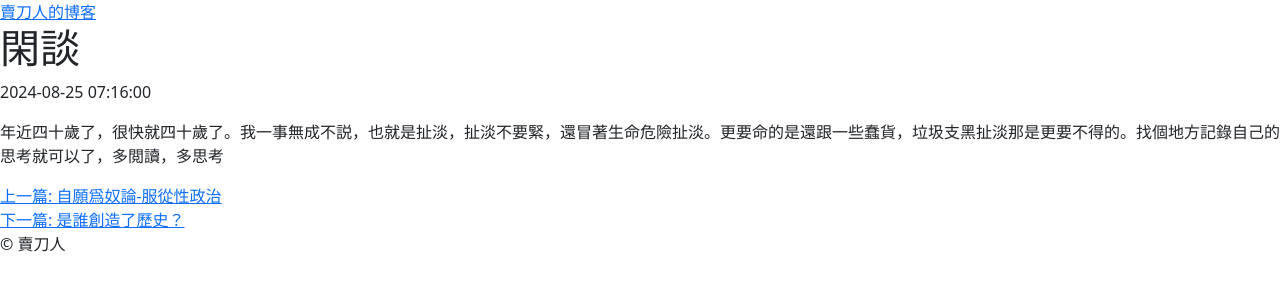
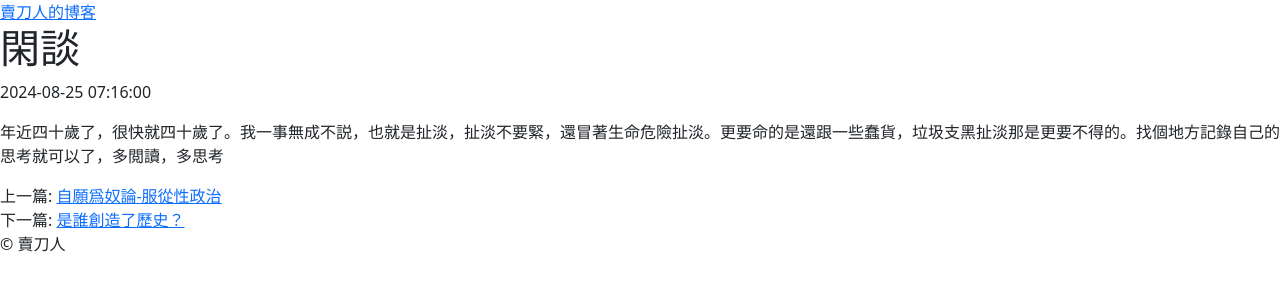
Before and after one commit to maidaoren/maidaoren.github.io, a Jekyll site: the page built from _posts/2024-08-25-talk.md, in a window 1280 px wide. Shown: the top 300 px of the page. Built offline with Jekyll 4.4.1, drawn with Linux system fonts in a browser that asks for light colours; part of the change alters nothing that is shown.

```diff
--- a/_layouts/post.html
+++ b/_layouts/post.html
@@ -17,11 +17,11 @@ layout: default
   <!-- POST NAVIGATION -->
   <footer class="postNav clearfix">
       {% if page.previous.url %}
-        <a href="{{ page.previous.url }}">上一篇: {{ page.previous.title }}</a>
+      上一篇:  <a href="{{ page.previous.url }}">{{ page.previous.title }}</a>
       {% endif %}
       <br>
       {% if page.next.url %}
-        <a href="{{ page.next.url }}">下一篇: {{ page.next.title }}</a>
+      下一篇:  <a href="{{ page.next.url }}">{{ page.next.title }}</a>
       {% endif %}
   </footer>
 </article>
```
